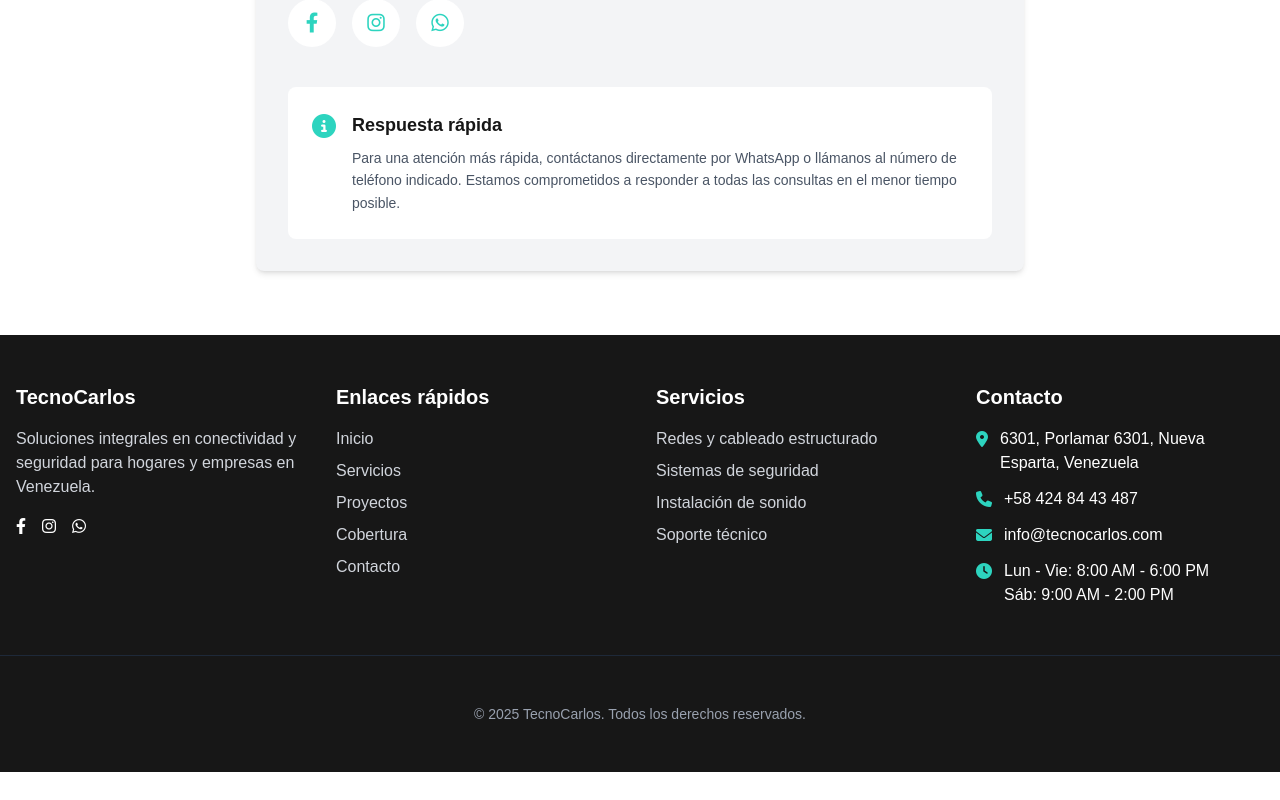
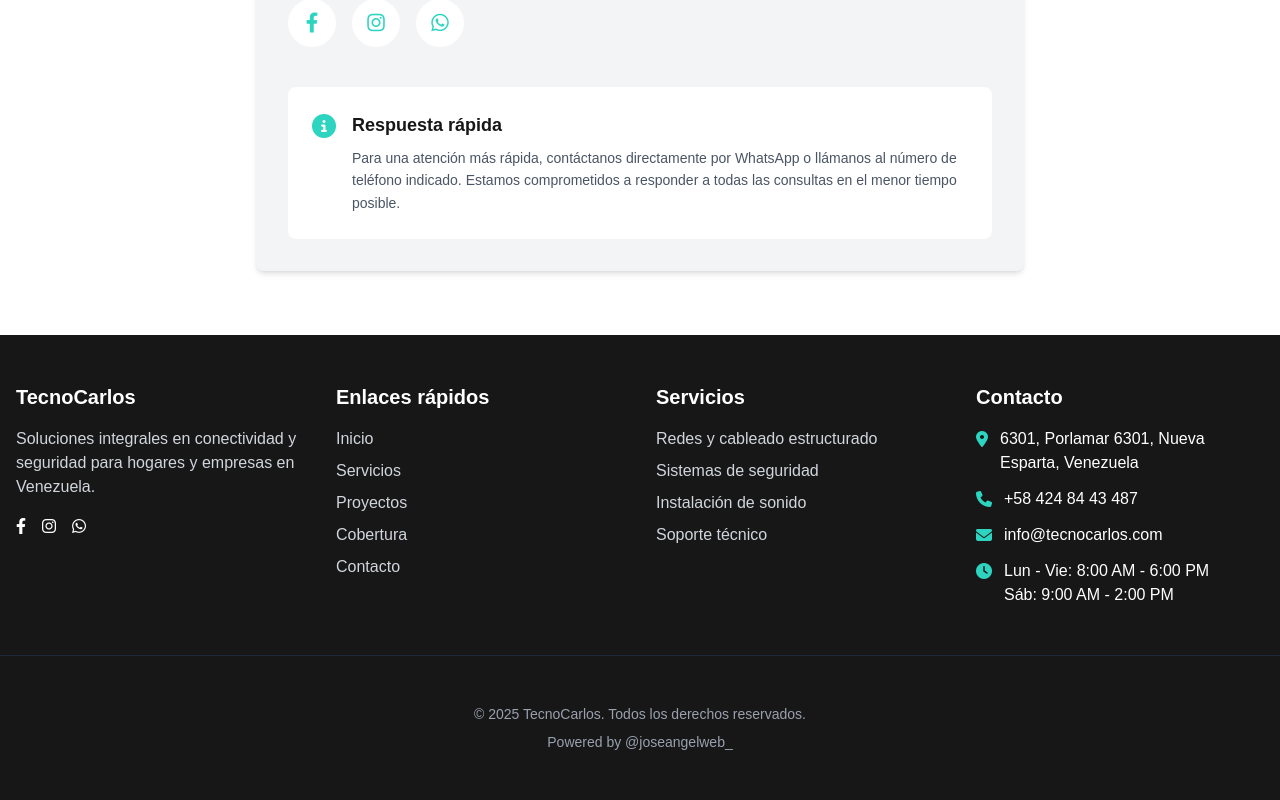
Before and after one commit to riugamine/tecnocarlosve, a Next.js app: page / in a window 1280 px wide. Shown: the part 5265-6065 px from the top of the page. Before the commit the page ends 6037 px from the top, so only its background shows below. Built offline with nearby package versions, Linux system fonts and the light colour scheme.

Commit message:
feat(Footer): add Instagram link and adjust layout
Add a link to the Instagram profile in the footer and change the layout to a column format with spacing between elements. This improves user engagement and aligns with branding requirements.

```diff
--- a/src/app/components/Footer.tsx
+++ b/src/app/components/Footer.tsx
@@ -116,10 +116,18 @@ const Footer = () => {
       {/* Copyright */}
       <div className="bg-dark border-t border-gray-800">
         <div className="container mx-auto px-4 py-12">
-          <div className="flex justify-center">
+          <div className="flex flex-col items-center space-y-2">
             <p className="text-gray-400 text-sm text-center">
               &copy; {currentYear} TecnoCarlos. Todos los derechos reservados.
             </p>
+            <a
+              href="https://www.instagram.com/joseangelweb_"
+              target="_blank"
+              rel="noopener noreferrer"
+              className="text-gray-400 hover:text-primary text-sm transition-colors"
+            >
+              Powered by @joseangelweb_
+            </a>
           </div>
         </div>
       </div>
```
